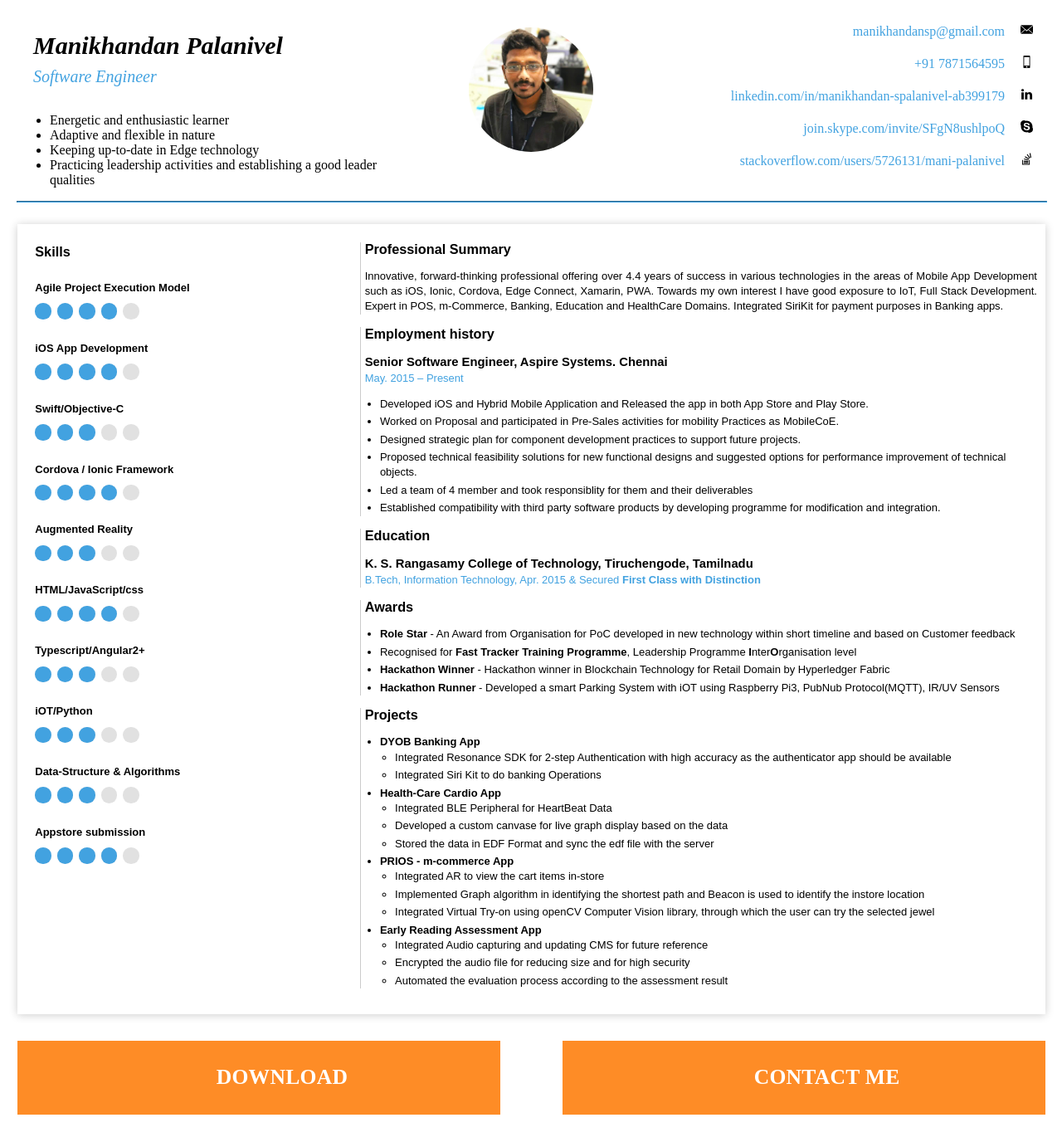
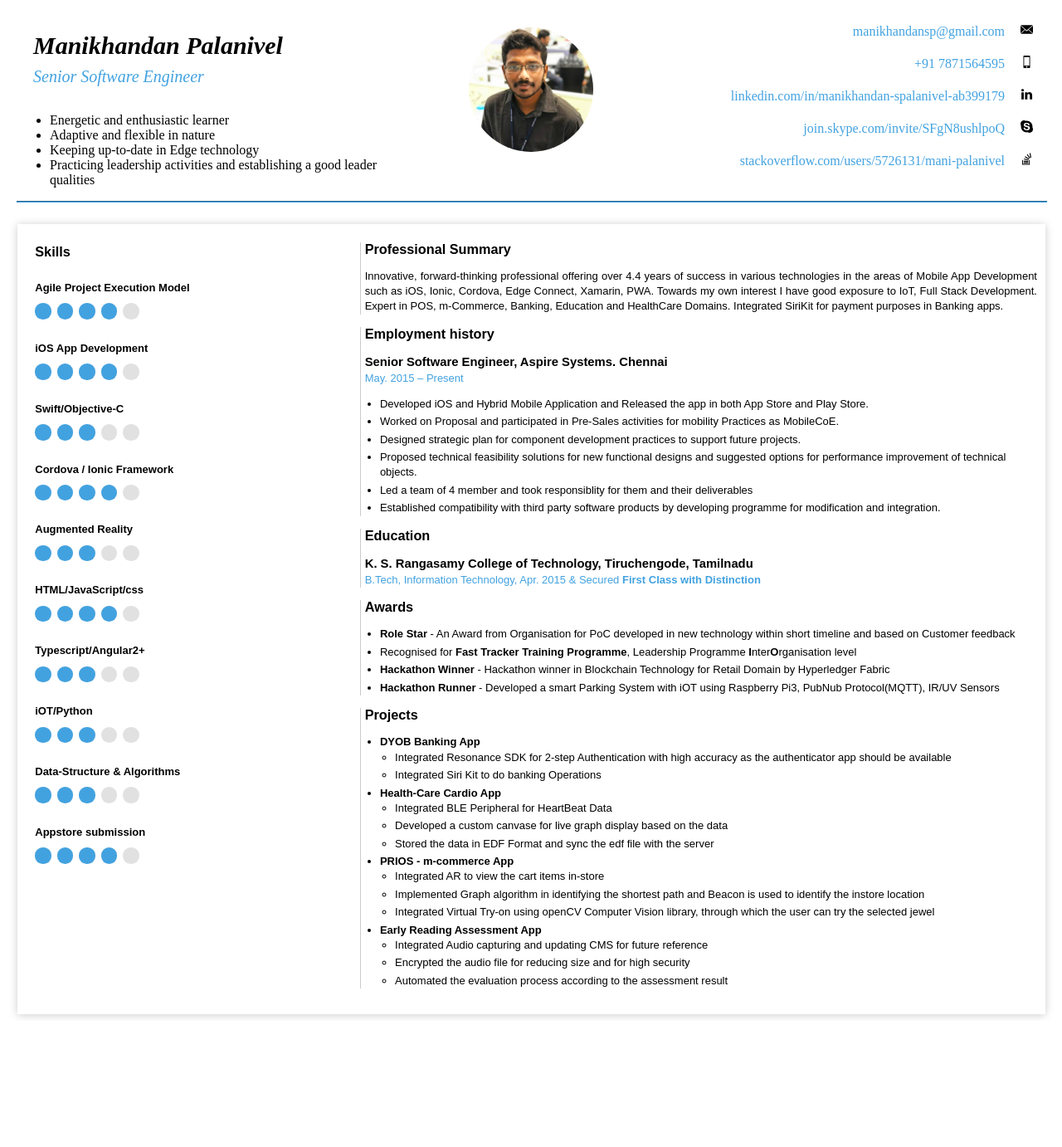
Before and after one commit to ManiPalanivel/myprofile, an Angular app: page / in a window 1280 px wide. Shown: the whole page at 83% size. After the commit the page ends 1230 px from the top, so only its background shows below. Built offline with nearby package versions, Linux system fonts and the light colour scheme; a web font is replaced by a local one.

Commit message:
Updated the profile

```diff
--- a/angular.json
+++ b/angular.json
@@ -50,8 +50,7 @@
                   "type": "initial",
                   "maximumWarning": "2mb",
                   "maximumError": "5mb"
-                }
-                ,
+                },
                 {
                   "type": "anyComponentStyle",
                   "maximumWarning": "6kb",
@@ -119,8 +118,13 @@
               "devServerTarget": "Profile:serve:production"
             }
           }
+        },
+        "deploy": {
+          "builder": "angular-cli-ghpages:deploy",
+          "options": {}
         }
       }
-    }},
+    }
+  },
   "defaultProject": "Profile"
 }
--- a/package.json
+++ b/package.json
@@ -19,6 +19,7 @@
     "@angular/platform-browser": "~8.2.4",
     "@angular/platform-browser-dynamic": "~8.2.4",
     "@angular/router": "~8.2.4",
+    "angular-cli-ghpages": "^0.6.0",
     "rxjs": "~6.4.0",
     "tslib": "^1.10.0",
     "zone.js": "~0.9.1"
--- a/src/app/app.component.html
+++ b/src/app/app.component.html
@@ -421,7 +421,7 @@
             </div>
           </div>
 
-          <div class="resume-buttons">
+          <!-- <div class="resume-buttons">
             <a class="download-link btn-primary btn--large" target="_blank" href="./assets/Manikhandan_SP_Resume.pdf">
               <span class="fa fa-download"></span>
               Download
@@ -430,7 +430,7 @@
               <span class="fa fa-phone"></span>
               Contact Me
             </a>
-          </div>
+          </div> -->
 
         </div>
       </div>
--- a/src/app/header/header.component.html
+++ b/src/app/header/header.component.html
@@ -1,6 +1,6 @@
 <div >
   <div style="width:38.5%;float: left;">
-    <p style="font-style: italic; font-weight: bold; font-size: 30px;padding-left: 20px;"><span>Manikhandan Palanivel</span><br><span class="designation">Software Engineer</span></p>
+    <p style="font-style: italic; font-weight: bold; font-size: 30px;padding-left: 20px;"><span>Manikhandan Palanivel</span><br><span class="designation">Senior Software Engineer</span></p>
       <ul>
         <li>Energetic and enthusiastic learner</li>
         <li>Adaptive and flexible in nature </li>
```
Also changed, not shown: 1 other file (tests, documents, lock files or other folders).
